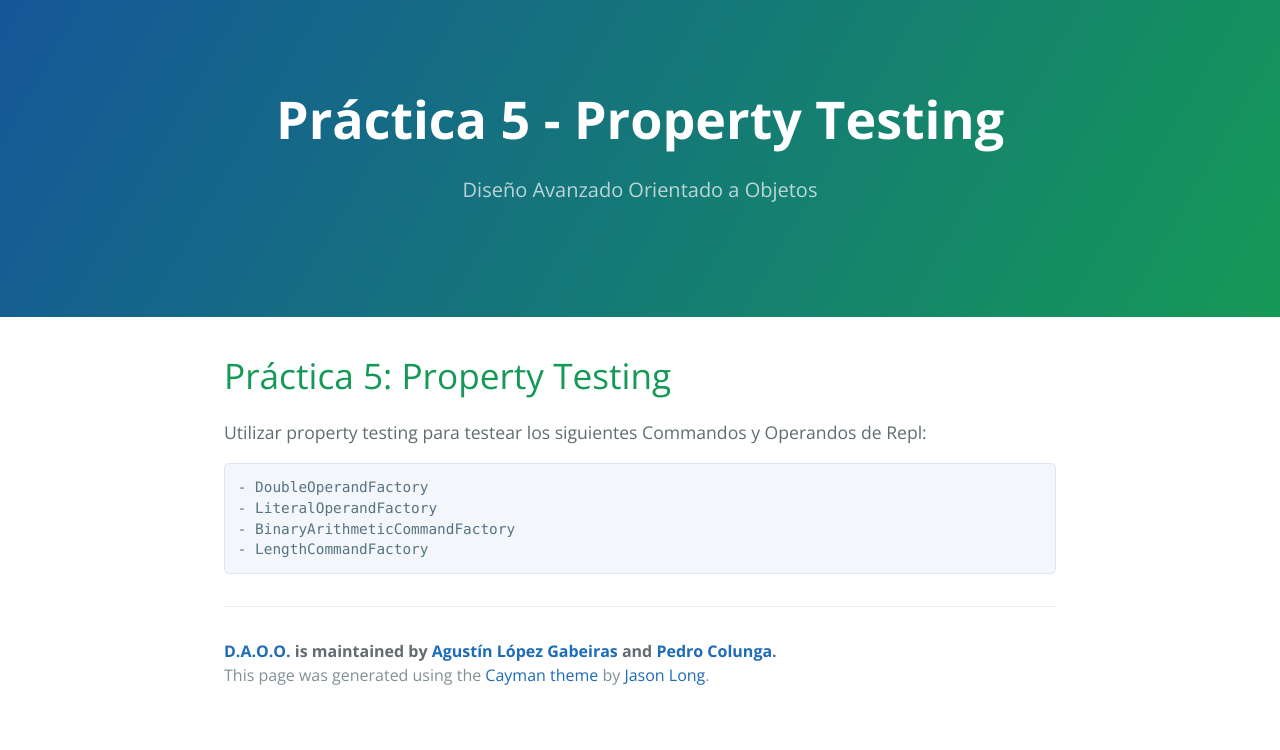
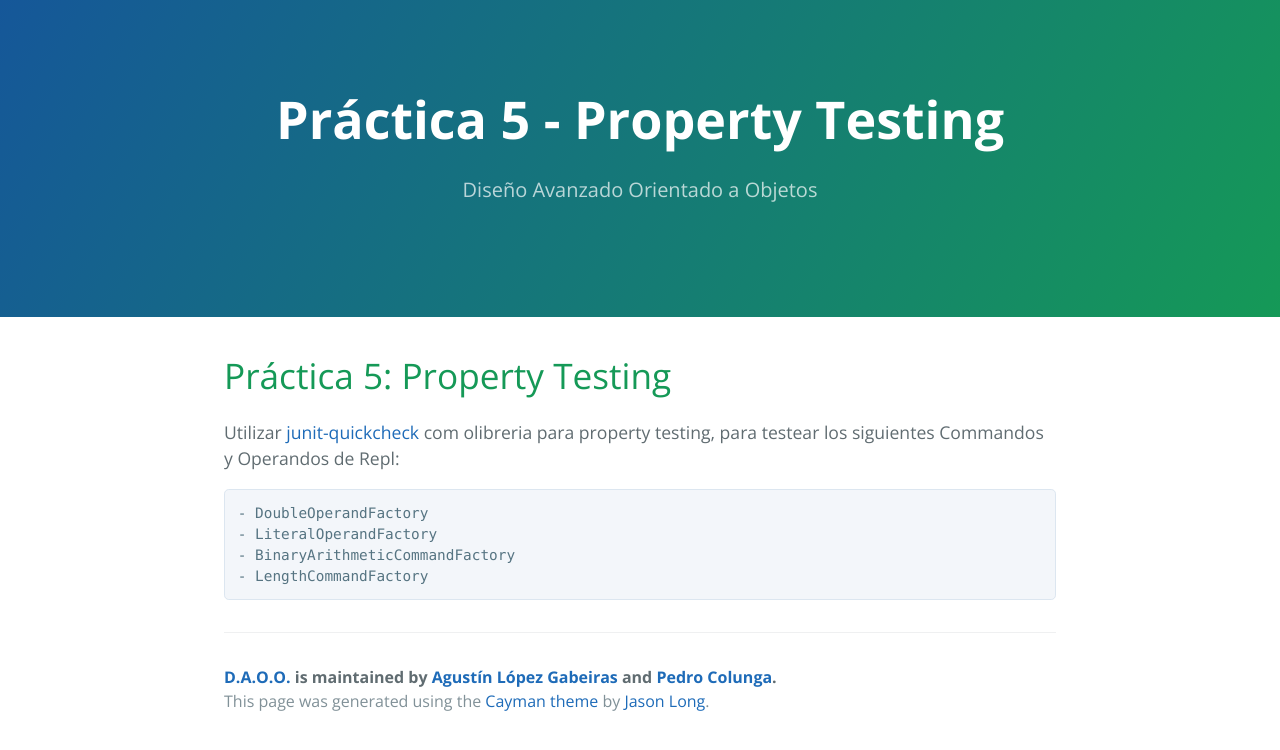
Before and after one commit to FacultadDeIngenieria/daoo-site, a Jekyll site: the page built from 5-testing/practice.md, in a window 1280 px wide. Shown: the top 750 px of the page. Built offline with Jekyll 4.4.1, drawn with Linux system fonts in a browser that asks for light colours.

Commit message:
Add link to junit-quickcheck

````diff
--- a/5-testing/practice.md
+++ b/5-testing/practice.md
@@ -6,7 +6,8 @@ permalink: /practice/testing
 
 # Práctica 5: Property Testing
 
-Utilizar property testing para testear los siguientes Commandos y Operandos de Repl:
+Utilizar [junit-quickcheck](https://pholser.github.io/junit-quickcheck/site/0.9/)
+com olibreria para property testing, para testear los siguientes Commandos y Operandos de Repl:
 
 ```
 - DoubleOperandFactory
````
